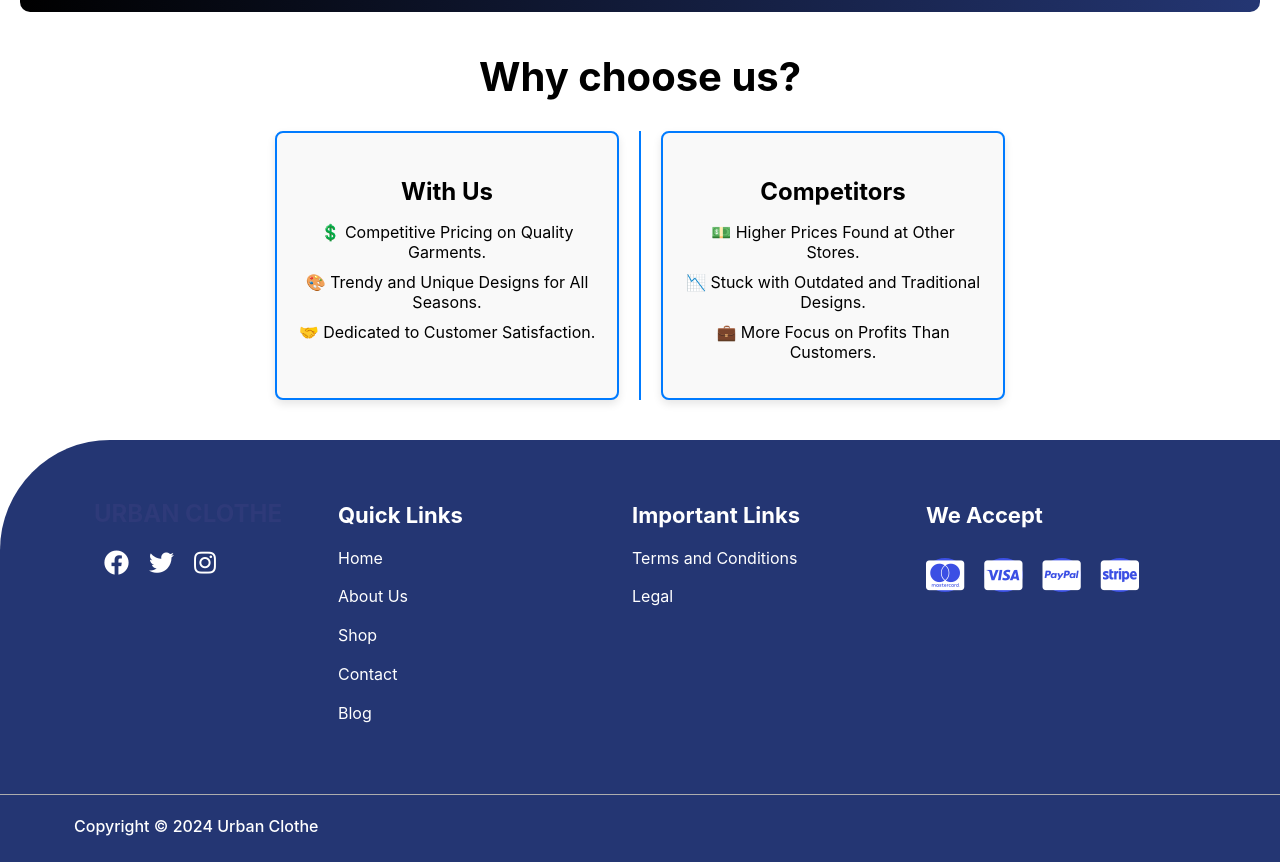
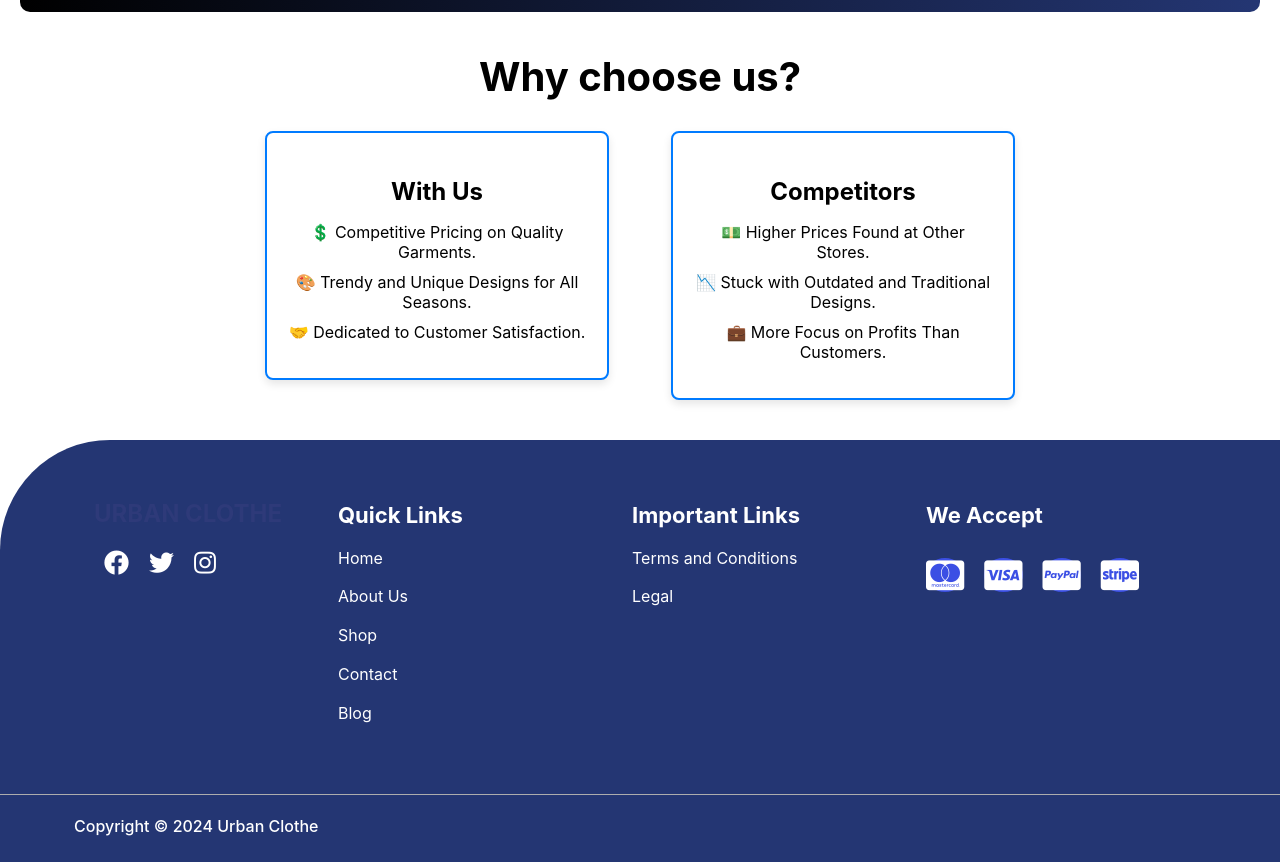
Before and after one commit to MuhammadMoazam/FYP-V1, a React (Create React App) app: page / in a window 1280 px wide. Shown: the part 1637-2499 px from the top of the page. Built offline with nearby package versions, Linux system fonts and the light colour scheme.

Commit message:
Update WhyChooseUs.css

```diff
--- a/src/pages/components/WhyChooseUs/WhyChooseUs.css
+++ b/src/pages/components/WhyChooseUs/WhyChooseUs.css
@@ -11,7 +11,7 @@
 
 .content {
     display: flex;
-    align-items: stretch; /* Align items to stretch to full height */
+    align-items: flex-start; /* Align items to the top */
     justify-content: center;
     gap: 20px; /* Space between elements */
 }
@@ -21,7 +21,7 @@
     border-radius: 8px;
     padding: 20px;
     width: 300px; /* Fixed width */
-    background-color: #f9f9f9; /* Light background */
+    background-color: #ffffff; /* White background */
     box-shadow: 0 4px 8px rgba(0, 0, 0, 0.1);
     position: relative; /* Required for the divider */
 }
@@ -42,8 +42,9 @@ li {
 }
 
 .divider {
-    width: 2px; /* Width of the line */
-    background-color: #007bff; /* Line color */
+    width: 20px; /* Width of the divider space */
+    border-left: 2px solid #007bff; /* Vertical line color */
+    height: 100%; /* Full height */
 }
 
 /* Media Queries */
```
